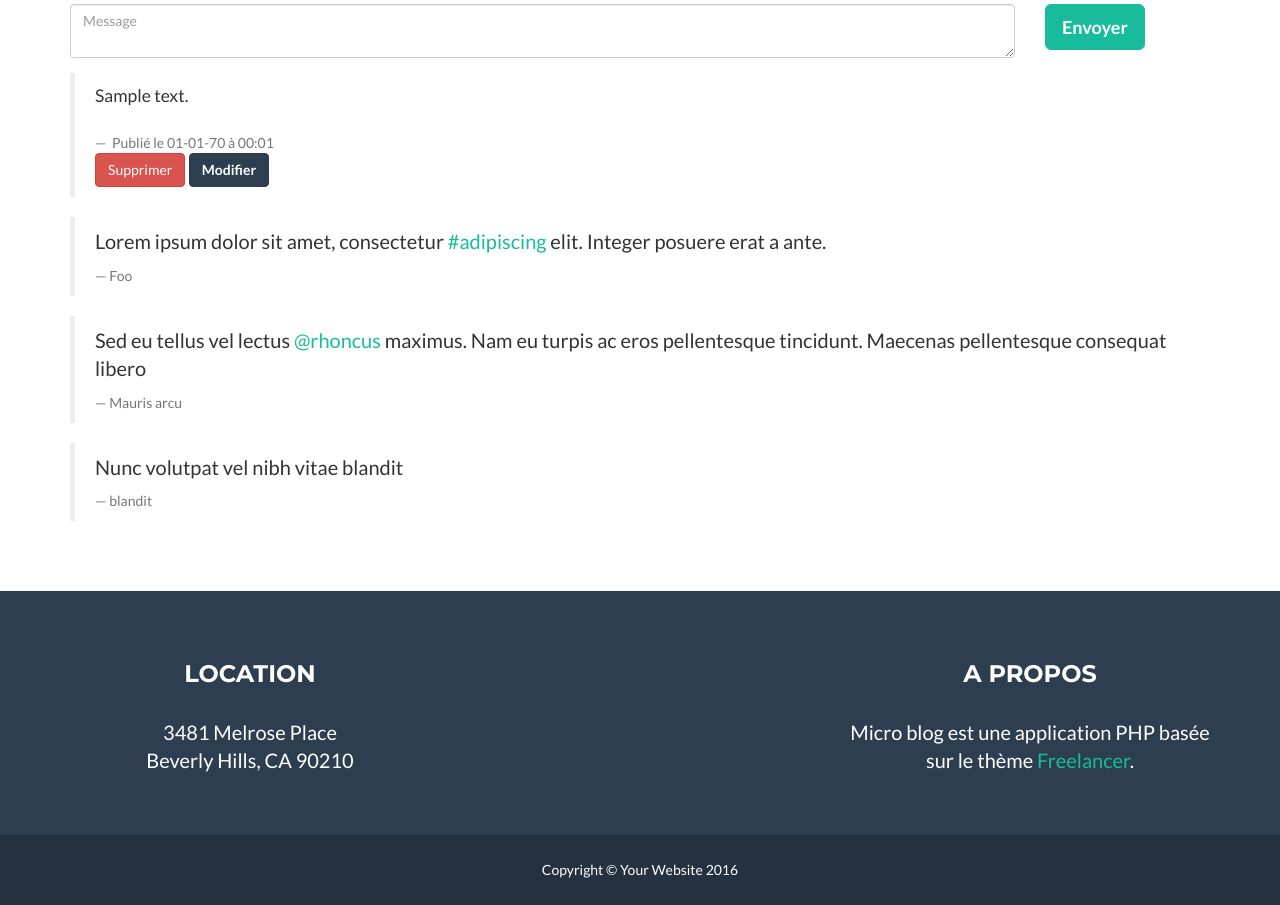
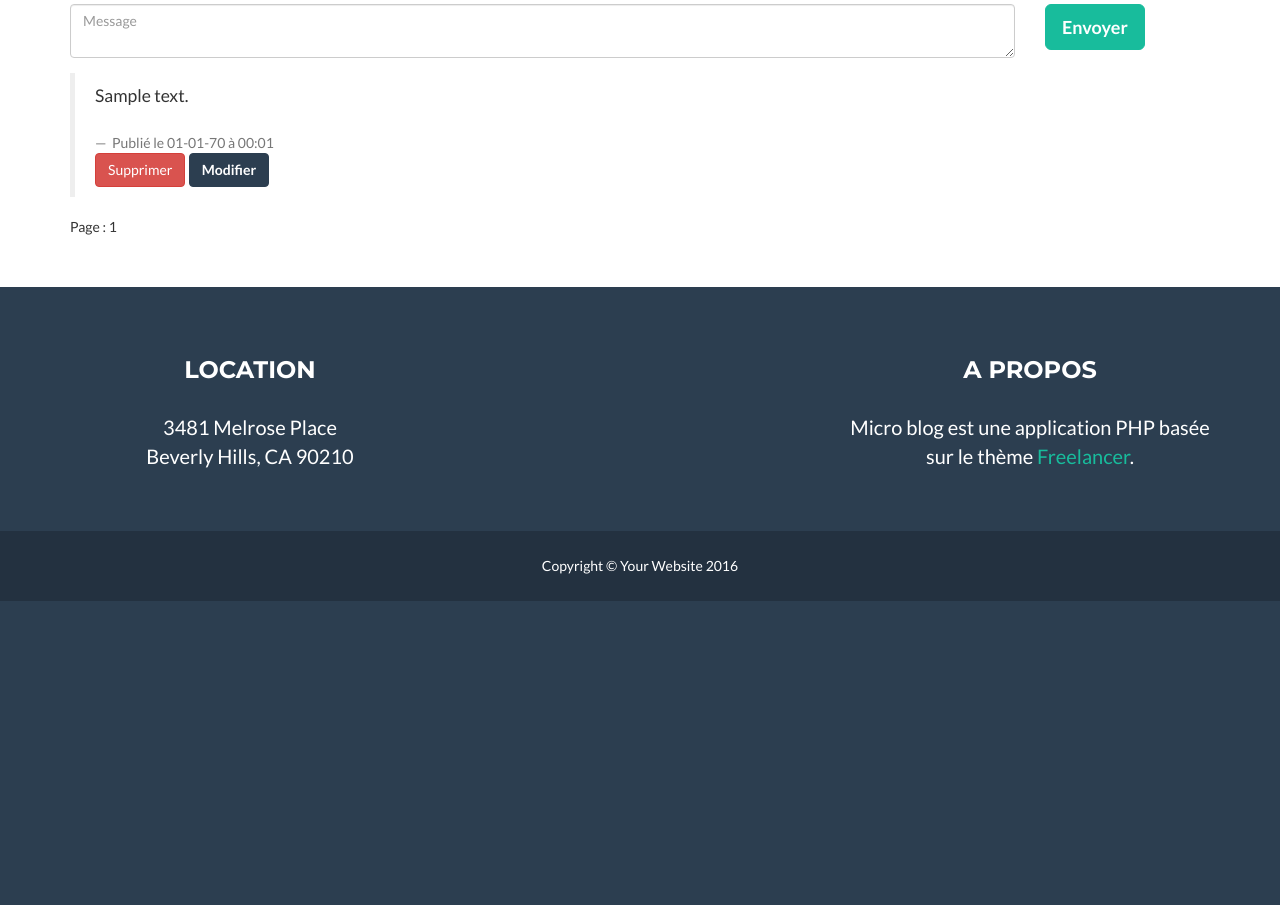
Before and after one commit to LucasGou/Microblog, a PHP site: page / in a window 1280 px wide. Shown: the part 311-1216 px from the top of the page. After the commit the page ends 912 px from the top, so only its background shows below. Run offline with PHP 8.4, Linux system fonts and the light colour scheme; tables that the repository leaves empty or names only in its code hold one stand-in row (values such as "Sample post"); some libraries are stand-ins or nearby versions.

Commit message:
Pagination
pagination

```diff
--- a/index.php
+++ b/index.php
@@ -36,16 +36,37 @@ include('includes/connexion.inc.php');
             </div>
 
 
+<?php
+             $messageparpage = 5 ;
 
+      $sql="SELECT * FROM messages ORDER BY date desc";
 
+  $req = $pdo->prepare($sql);
+  $req->execute();
+  $array = $req->fetchALL();
+  $nb_lignes = count($array);
+  $nb_pages=ceil($nb_lignes/$messageparpage);
 
+  if(isset($_GET['page']))
+  {
+       $pageActuelle=intval($_GET['page']);
 
-<?php
-$sql="SELECT * FROM messages ORDER BY date desc";
-$stmt=$pdo->query($sql);
+       if($pageActuelle>$nb_pages)
+       {
+            $pageActuelle=$nb_pages;
+       }
+  }
+  else
+  {
+       $pageActuelle=1;
+  }
 
+  $premiereEntree=($pageActuelle-1)*$messageparpage;
+
+  $retour_messages=" SELECT * FROM messages ORDER BY date desc LIMIT $premiereEntree, $messageparpage";
+
+      $stmt=$pdo->query($retour_messages);
       while($data=$stmt->fetch()){
-
         $suppr=$data['id'];
         $mod=$data['id'];
         echo "<blockquote>";
@@ -59,27 +80,20 @@ while($data=$stmt->fetch()){
         echo "</blockquote>";
 
 }
+      echo 'Page : ';
+  for($i=1; $i<=$nb_pages; $i++)
+  {
+       if($i==$pageActuelle)
+       {
+           echo $i;
+       }
+       else
+       {
+            echo ' <a href="index.php?page='.$i.'">'.$i.'</a> ';
+       }
+  }
 ?>
 
-
-            <div class="row">
-                <div class="col-md-12">
-                    <blockquote>
-                      <p>Lorem ipsum dolor sit amet, consectetur <a href="#">#adipiscing</a> elit. Integer posuere erat a ante.</p>
-                      <footer>Foo</footer>
-                    </blockquote>
-
-                    <blockquote>
-                      <p>Sed eu tellus vel lectus <a href="#">@rhoncus</a> maximus. Nam eu turpis ac eros pellentesque tincidunt. Maecenas pellentesque consequat libero</p>
-                      <footer>Mauris arcu</footer>
-                    </blockquote>
-
-                    <blockquote>
-                      <p>Nunc volutpat vel nibh vitae blandit</p>
-                      <footer>blandit</footer>
-                    </blockquote>
-                </div>
-            </div>
         </div>
     </section>
 
```
Also changed, not shown: verif.php (+48 -8 lines). Lines whose indentation alone changed are shown as unchanged.
